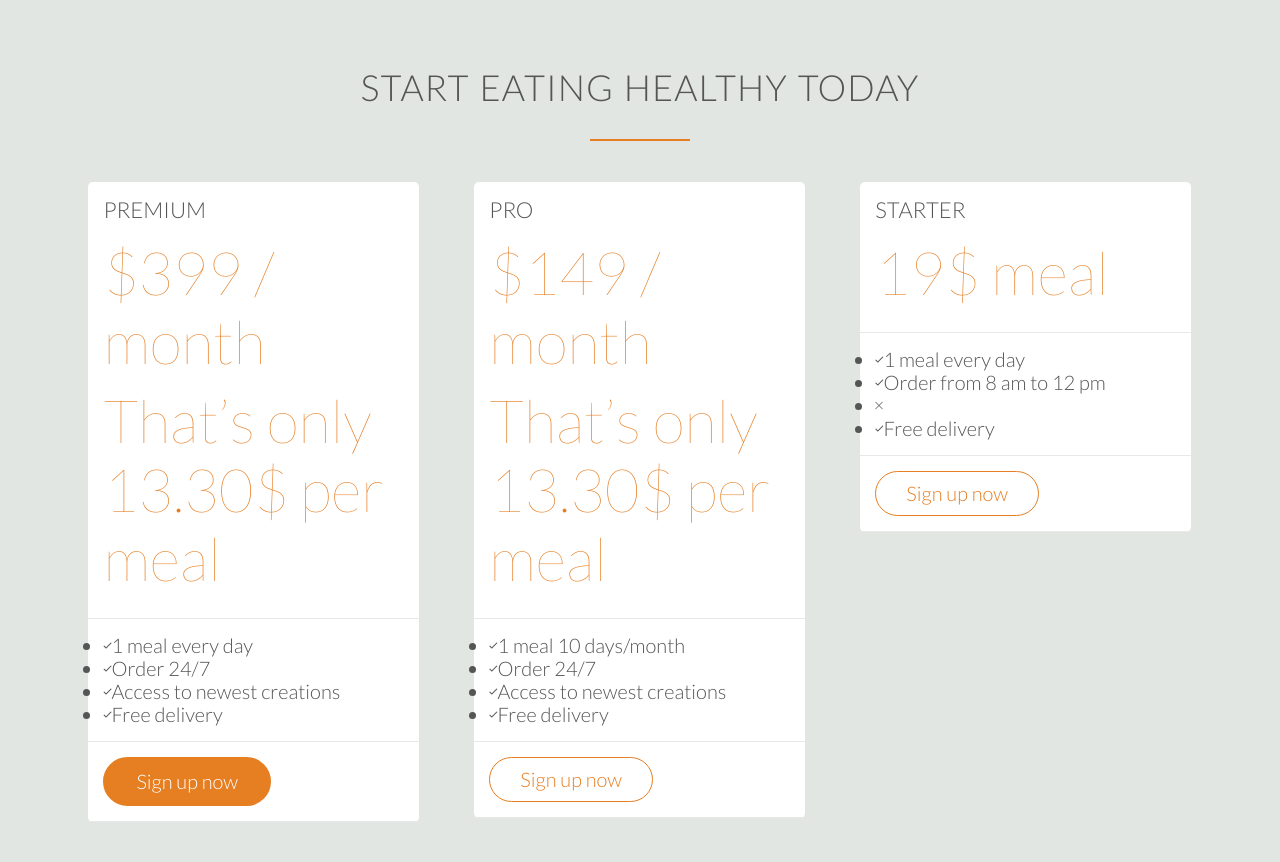
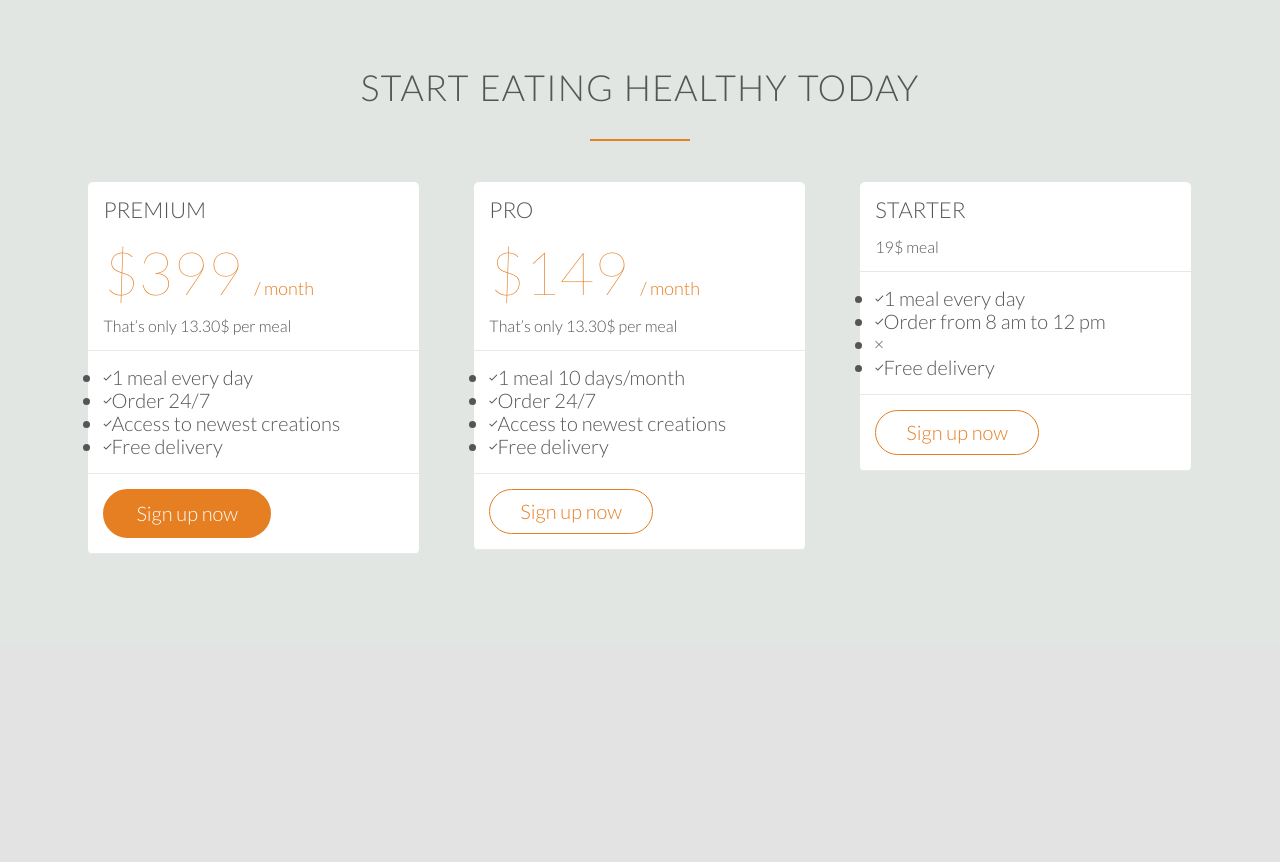
Before and after one commit to coderkarma/omnifood, a PHP site: page / in a window 1280 px wide. Shown: the part 3931-4793 px from the top of the page. After the commit the page ends 4484 px from the top, so only its background shows below. Run offline with PHP 8.4, Linux system fonts and the light colour scheme; some web fonts are replaced.

Commit message:
fix css bug

```diff
--- a/index.html
+++ b/index.html
@@ -277,7 +277,7 @@
                 <div>
                     <h3>Premium</h3>
                     <p class="plan-price">$399 <span>/ month</span></p>
-                    <p class="plan-price per meal">That’s only 13.30$ per meal</p>
+                    <p class="plan-price-meal">That’s only 13.30$ per meal</p>
                 </div>
                 <div>
                     <ul>
@@ -299,7 +299,7 @@
                 <div>
                     <h3>Pro</h3>
                     <p class="plan-price">$149 <span>/ month</span></p>
-                    <p class="plan-price per meal">That’s only 13.30$ per meal</p>
+                    <p class="plan-price-meal">That’s only 13.30$ per meal</p>
                 </div>
                 <div>
                     <ul>
@@ -321,7 +321,7 @@
                 <div>
                     <h3>Starter</h3>
                     <p class="plan-price"></p>
-                    <p class="plan-price per meal" >19$ <span>meal</span></p>
+                    <p class="plan-price-meal" >19$ <span>meal</span></p>
                 </div>
                 <div>
                     <ul>
--- a/resources/css/style.css
+++ b/resources/css/style.css
@@ -438,7 +438,7 @@ cite img {
     color: #e67e22;
 }
 
-.plan-price-span {
+.plan-price span {
     font-size: 30%;
     font-weight: 300;
 }
```
